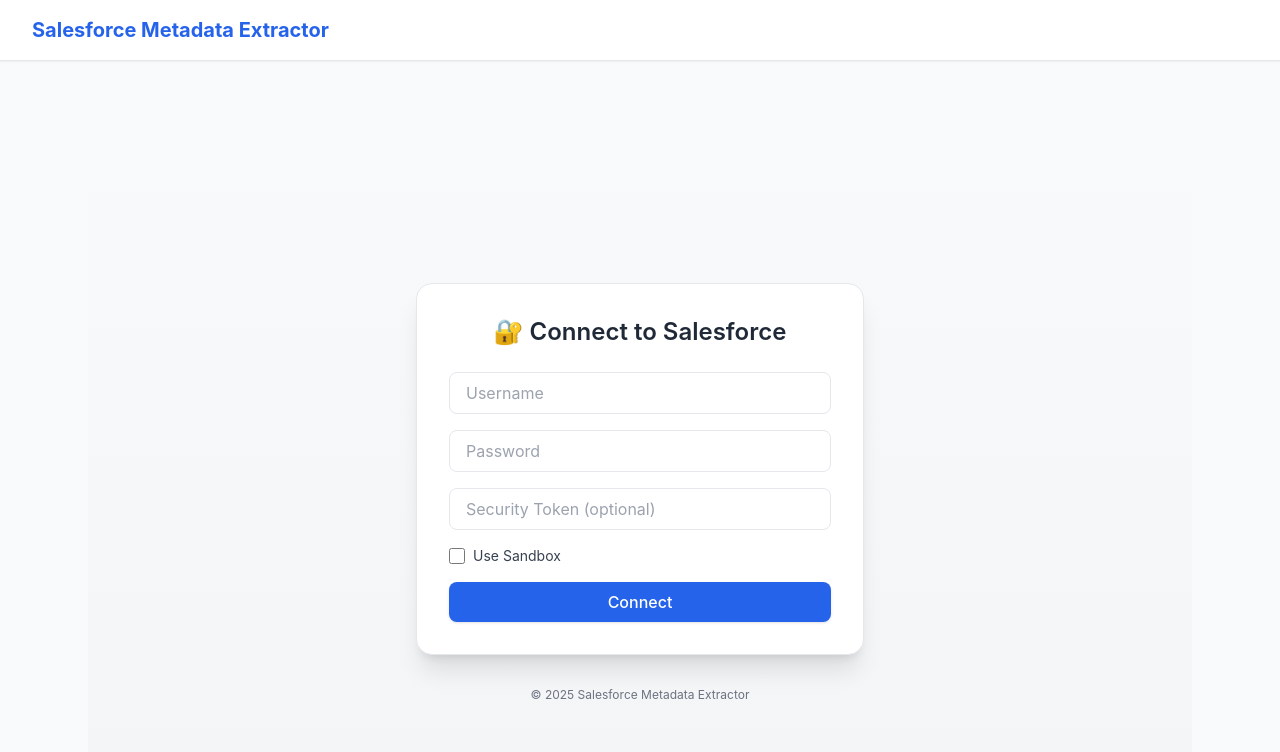
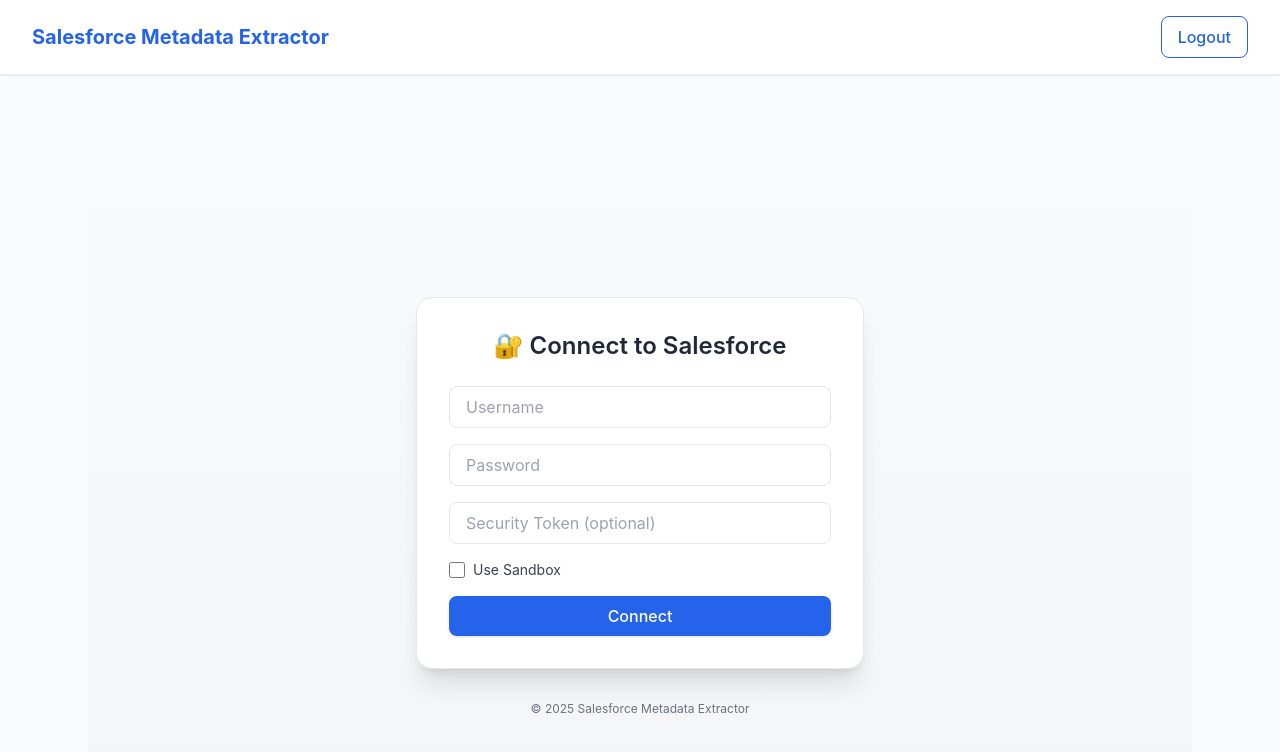
Before and after one commit to Devil-1412/salesforce-fields-metadata-extracter, a Next.js app: page / in a window 1280 px wide. Shown: the top 752 px of the page. Built offline with nearby package versions, Linux system fonts and the light colour scheme; sample sign-in values are in the browser's storage.

Commit message:
Update layout.js

```diff
--- a/app/layout.js
+++ b/app/layout.js
@@ -1,5 +1,3 @@
-'use client';
-
 import './globals.css';
 import { usePathname } from 'next/navigation';
 
@@ -9,9 +7,8 @@ export const metadata = {
 };
 
 export default function RootLayout({ children }) {
-  const pathname = usePathname();
   const isLoggedIn = !!sessionStorage.getItem("accessToken");
-  const showLogout = isLoggedIn && pathname !== "/";
+  const showLogout = isLoggedIn;
 
   return (
     <html lang="en">
```
